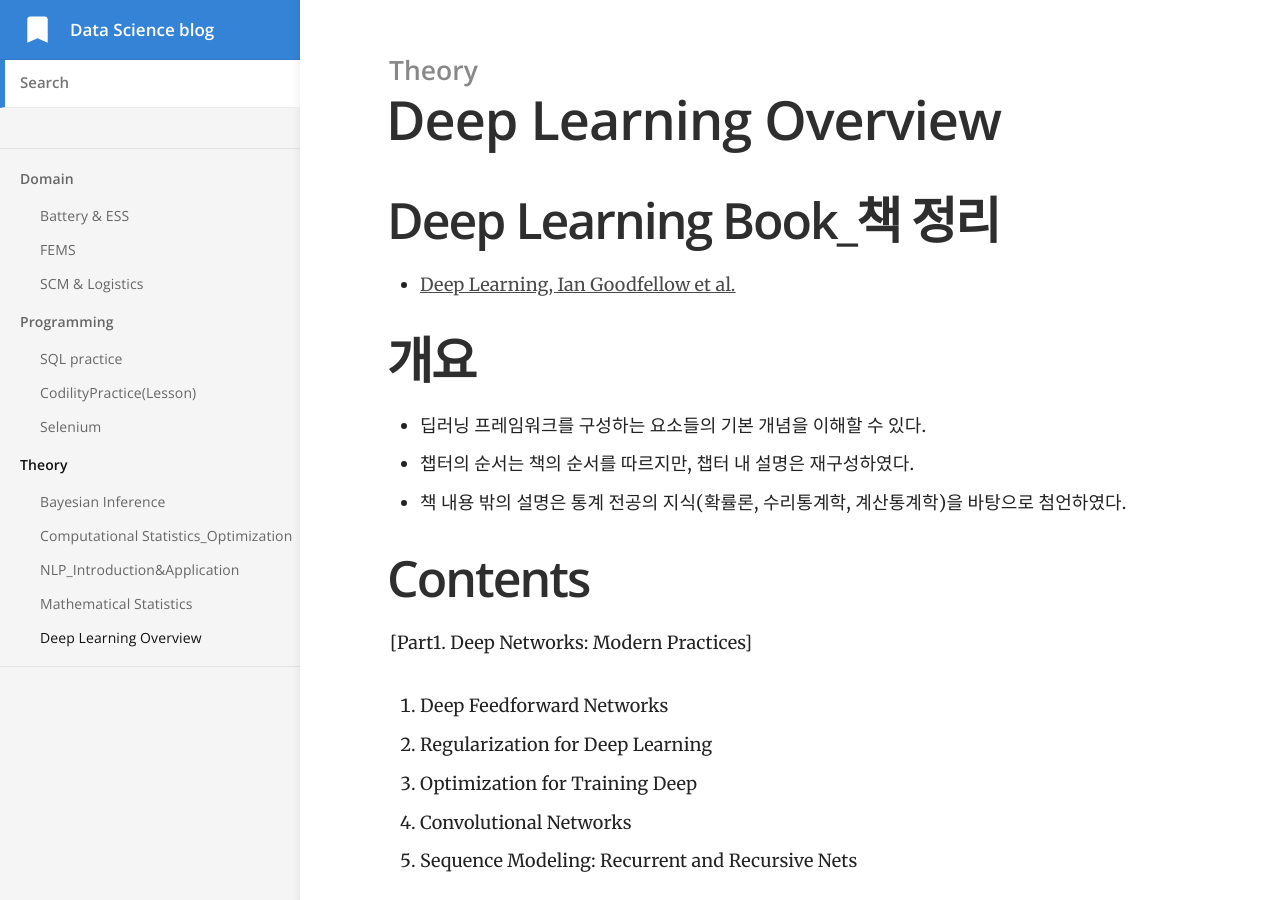
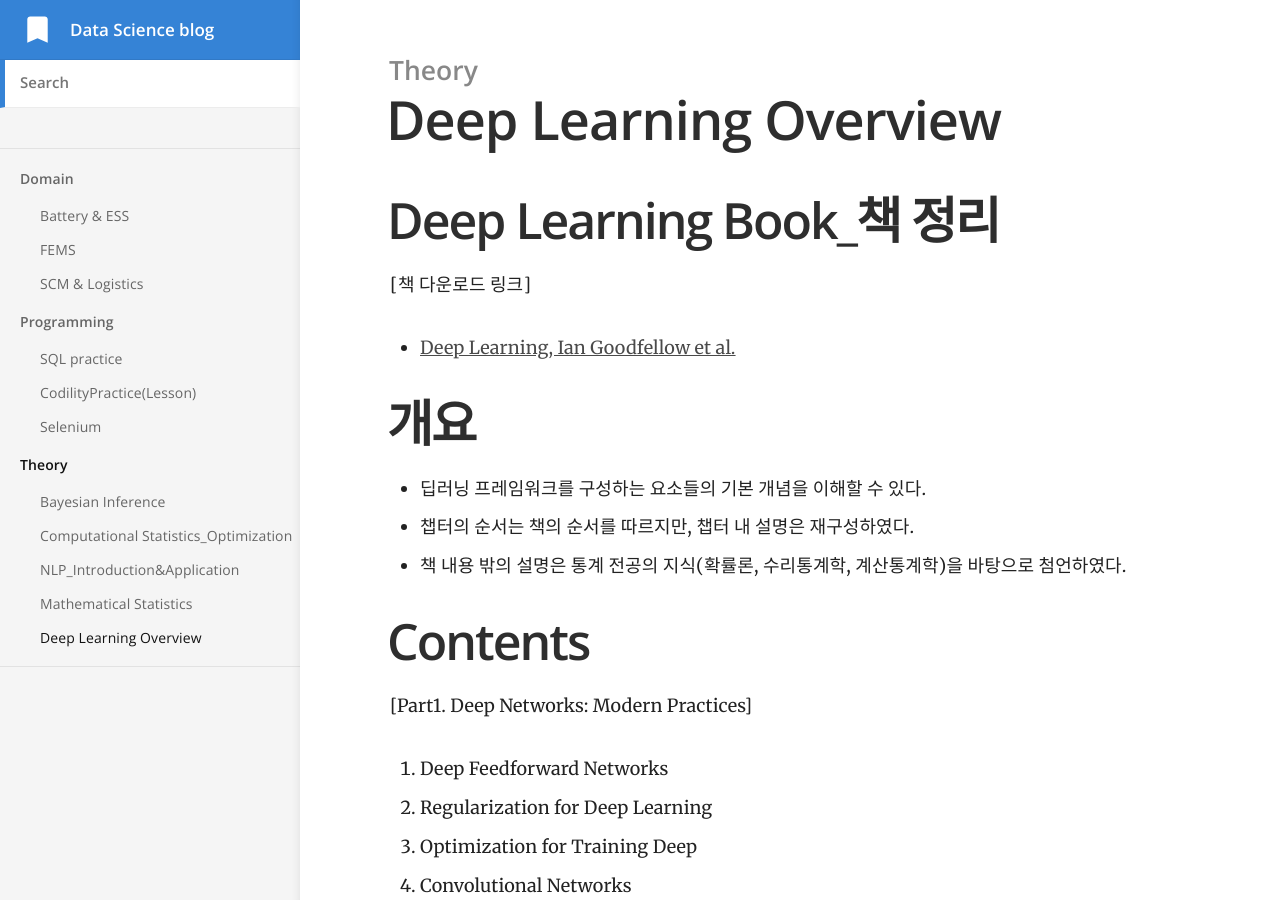
Before and after one commit to yrk3434/yrk3434.github.io, a Jekyll site: the page built from _docs/Theory/Deep Learning Overview.md, in a window 1280 px wide and 900 px high. Built offline with Jekyll 4.4.1, drawn with Linux system fonts in a browser that asks for light colours; formulas are drawn with MathJax 3.

Commit message:
Update Deep Learning Overview.md

```diff
--- a/_docs/Theory/Deep Learning Overview.md
+++ b/_docs/Theory/Deep Learning Overview.md
@@ -10,6 +10,9 @@ toc_label: 목차
 ---
 
 # Deep Learning Book_책 정리
+
+[책 다운로드 링크]
+
 - [Deep Learning, Ian Goodfellow et al.](https://github.com/janishar/mit-deep-learning-book-pdf/blob/master/complete-book-pdf/Ian%20Goodfellow%2C%20Yoshua%20Bengio%2C%20Aaron%20Courville%20-%20Deep%20Learning%20(2017%2C%20MIT).pdf)
 
 # 개요
```
